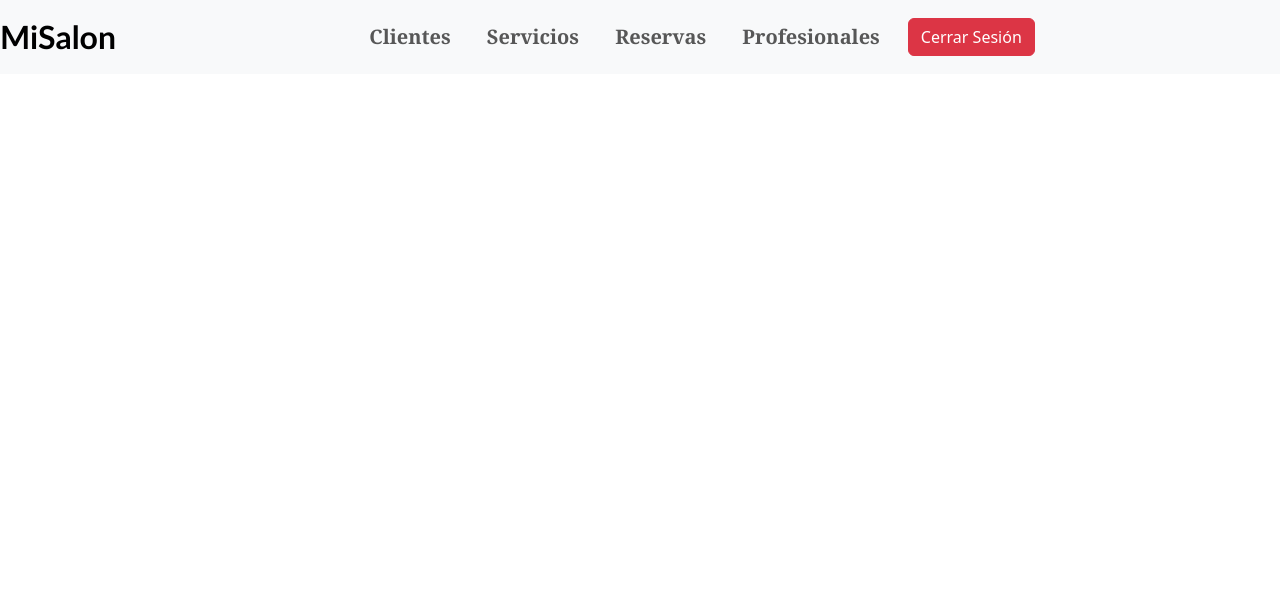
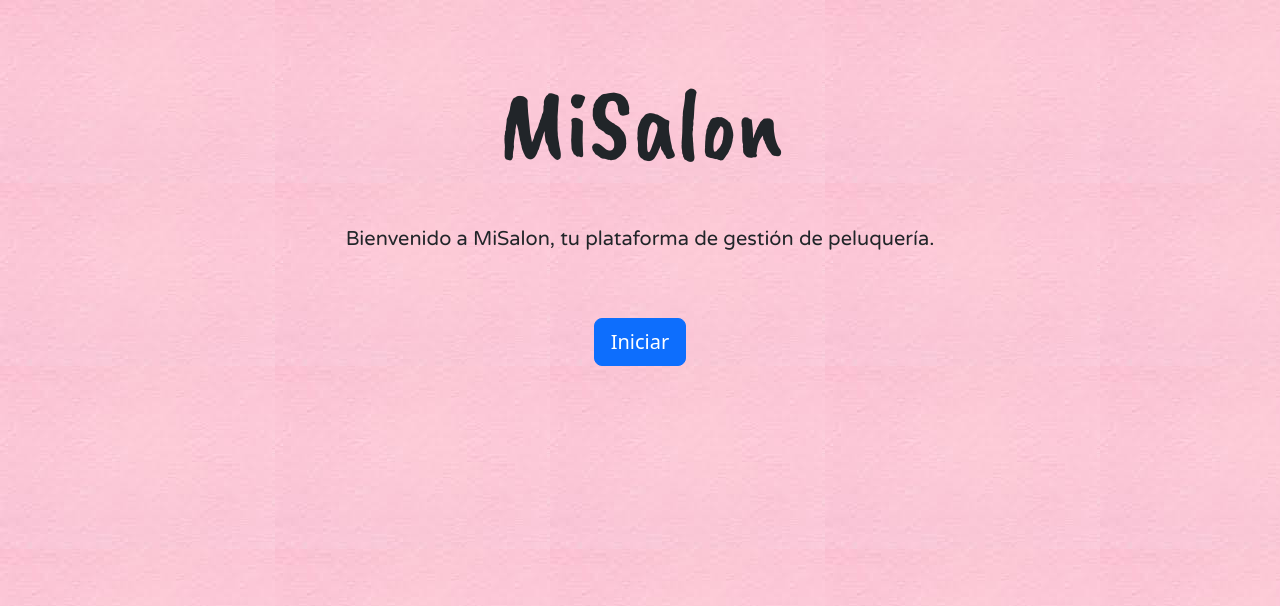
Before and after one commit to naomieliana7/ProyectoGrupalPeluqueria, a Flask app: page / in a window 1280 px wide. Shown: the top 606 px of the page. Run offline with Flask 3, Linux system fonts and the light colour scheme; the visitor is signed in with stand-in values (Sample User, id 1); data that the repository does not hold is empty.

Commit message:
cambios en la apariencia

```diff
--- a/flask_app/controllers/core.py
+++ b/flask_app/controllers/core.py
@@ -3,8 +3,11 @@ from flask_app import app
 from flask_app.models.usuario import Usuario
 
 
+@app.route('/')
+def portada():
+    return render_template('portada.html')
 
-@app.route('/')
+@app.route('/inicio')
 def inicio():
 
     if not session.get('usuario_id'):
--- a/flask_app/controllers/servicios.py
+++ b/flask_app/controllers/servicios.py
@@ -13,7 +13,7 @@ def procesar_servicio():
     if len(errores) > 0:
         for error in errores:
             flash(error, "error")
-        return redirect("/")
+        return redirect("/inicio")
 
     data = {
         'nombre_servicio': request.form["nombre_servicio"],
@@ -38,8 +38,8 @@ def nuevo():
     return render_template('nuevo_servicio.html', user_in_session=user_in_session)
 
 
-@app.route('/servicios/<id>')
-def servicios(id):
+@app.route('/servicios')
+def servicios():
     print('HHHHHHHH')
     servicios = Servicio.get_all_servicios()
     user_in_session = Usuario.get(session['usuario_id'])
--- a/flask_app/static/estilo.css
+++ b/flask_app/static/estilo.css
@@ -1,6 +1,10 @@
+
+@import url('https://fonts.googleapis.com/css2?family=Caveat+Brush&display=swap');
+@import url('https://fonts.googleapis.com/css2?family=Varela+Round&display=swap');
+
 .opciones{
-    font-size: 20px;
-    font-family: Georgia, 'Times New Roman', Times, serif;
+    font-size: 22px;
+    font-family: 'Varela Round', sans-serif;
     font-weight: bolder;
 }
 
@@ -8,5 +12,22 @@
     margin-right: 20px;
 }
 .navbar-brand.mx-auto {
-    font-family: 'Gill Sans', 'Gill Sans MT', Calibri, 'Trebuchet MS', sans-serif;
+    font-family: 'Caveat Brush', cursive;
+    font-size: 75px;
 }
+#parrafo{
+    font-family: 'Varela Round', sans-serif;
+
+    font-size: 20px;
+}
+#titulo_inicio{
+    font-family: 'Caveat Brush', cursive;
+    font-size: 100px;
+}
+.fondo{
+    background-image: url("/static/fondo.jpg");
+}
+.subtitulo{
+    font-family: 'Varela Round', sans-serif;
+    color: rgb(44, 43, 43);
+}
--- a/flask_app/templates/base.html
+++ b/flask_app/templates/base.html
@@ -13,7 +13,7 @@
     {% endblock %}
 </head>
 
-<body>
+<body class="fondo">
     {% block menu %}
     {% endblock %}
 
--- a/flask_app/templates/clientes.html
+++ b/flask_app/templates/clientes.html
@@ -11,7 +11,7 @@
 
 <div>
     <div>
-        <h3>Clientes de la Peluqueria</h3>
+        <h3 class="subtitulo">Clientes de la Peluqueria</h3>
         <a class="btn btn-primary m-3 " href="/nuevo_cliente"> Añadir Cliente </a>
     </div>
     <table class="table">
--- a/flask_app/templates/login.html
+++ b/flask_app/templates/login.html
@@ -13,7 +13,7 @@
 <div class="row">
     <div class="col-6">
         {{session.usuario}}
-        <h3>REGISTRO</h3>
+        <h3 class="subtitulo">REGISTRO</h3>
         <hr>
         <form action="/procesar_registro" method="post">
             <div class="row g-3 align-items-center mt-3">
@@ -67,7 +67,7 @@
         </form>
     </div>
     <div class="col-6">
-        <h3>LOGIN</h3>
+        <h3 class="subtitulo">LOGIN</h3>
         <hr>
         <form action="/procesar_login" method="post">
             <div class="row g-3 align-items-center">
--- a/flask_app/templates/menu.html
+++ b/flask_app/templates/menu.html
@@ -1,5 +1,5 @@
 <nav class="navbar navbar-expand-lg navbar-light bg-light ">
-    <a class="navbar-brand fs-2 fw-bold mx-auto" href="/">MiSalon {{user_in_session.nombre_peluqueria}}</a>
+    <a class="navbar-brand fs-2 fw-bold mx-auto" href="/">MiSalon: {{user_in_session.nombre_peluqueria}}</a>
 
     <button class="navbar-toggler" type="button" data-toggle="collapse" data-target="#navbarNavDropdown">
         <span class="navbar-toggler-icon"></span>
@@ -11,7 +11,7 @@
                 <a class="nav-link opciones" href="/clientes/{{user_in_session.id}}">Clientes</a>
             </li>
             <li class="nav-item">
-                <a class="nav-link opciones" href="/servicios/{{user_in_session.id}}">Servicios</a>
+                <a class="nav-link opciones" href="/servicios">Servicios</a>
             </li>
             <li class="nav-item">
                 <a class="nav-link opciones" href="/reservas">Reservas</a>
--- a/flask_app/templates/nuevo_cliente.html
+++ b/flask_app/templates/nuevo_cliente.html
@@ -11,7 +11,7 @@
 
 <div class="row">
     <div class="col-6">
-        <h3>Añadir Cliente</h3>
+        <h3 class="subtitulo">Añadir Cliente</h3>
         <hr>
         <form action="/procesar_cliente" method="post">
             <div class="row g-3 align-items-center mt-3">
--- a/flask_app/templates/nuevo_servicio.html
+++ b/flask_app/templates/nuevo_servicio.html
@@ -11,7 +11,7 @@
 
 <div class="row">
     <div class="col-6">
-        <h3>Añadir Servicio</h3>
+        <h3 class="subtitulo">Añadir Servicio</h3>
         <hr>
         <form action="/procesar_servicio" method="post">
             <div class="row g-3 align-items-center mt-3">
--- /dev/null
+++ b/flask_app/templates/portada.html
@@ -0,0 +1,15 @@
+{% extends 'base.html' %}
+
+{% block estilos %}
+{% endblock %}
+
+
+
+{% block contenido %}
+<div class="container text-center mt-5">
+    <div class="p-3"><h1 id="titulo_inicio">MiSalon</h1></div>
+    <div class="p-3"><p id="parrafo">Bienvenido a MiSalon, tu plataforma de gestión de peluquería.</p></div>
+    <div class="p-3 btn_inicio"></div><a href="/inicio" class="btn btn-primary btn-lg">Iniciar</a></div>
+
+</div>
+{% endblock %}
--- a/flask_app/templates/servicios.html
+++ b/flask_app/templates/servicios.html
@@ -11,7 +11,7 @@
 
 <div>
     <div>
-        <h3>Servicios de la Peluqueria</h3>
+        <h3 class="subtitulo">Servicios de la Peluqueria</h3>
         <a class="btn btn-primary m-3 " href="/nuevo_servicio"> Añadir Servicio </a>
     </div>
     <table class="table">
```
Also changed, not shown: flask_app/controllers/usuario.py (+5 -3 lines), flask_app/static/fondo.jpg (added).
